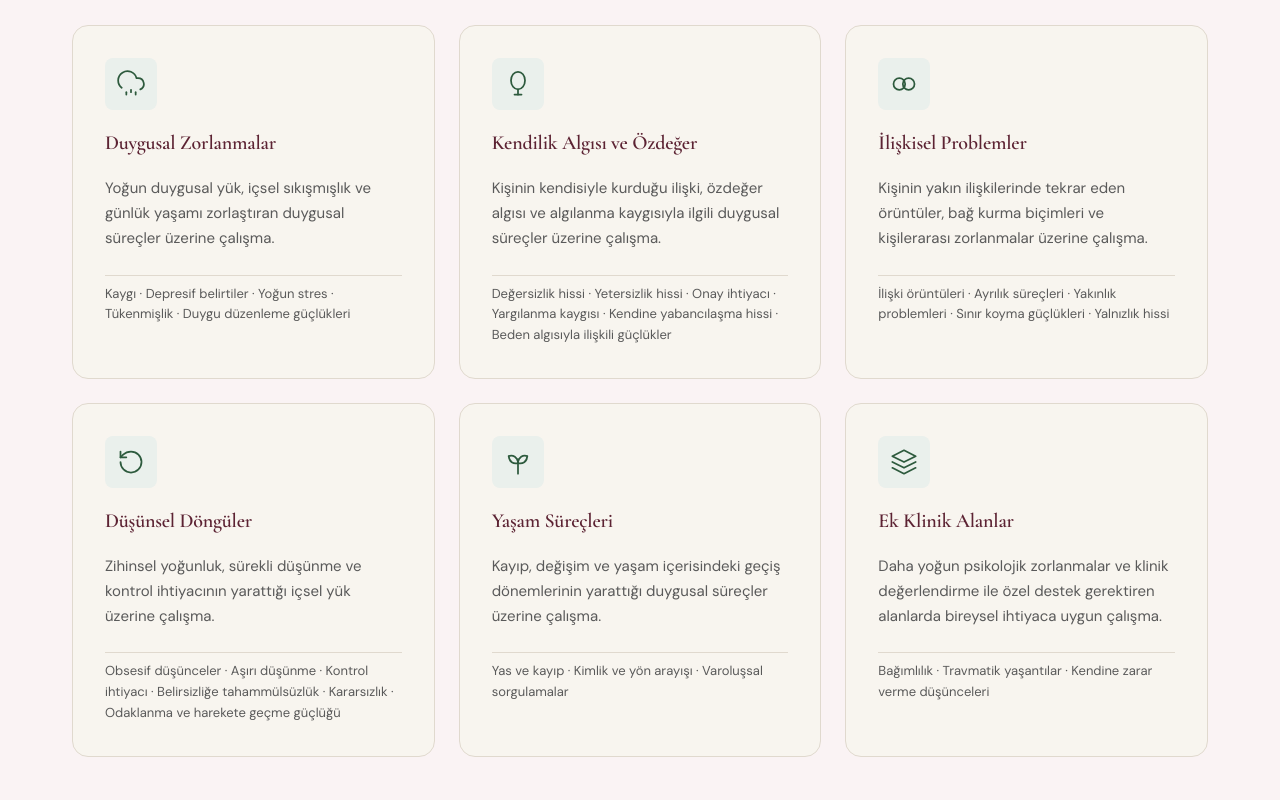
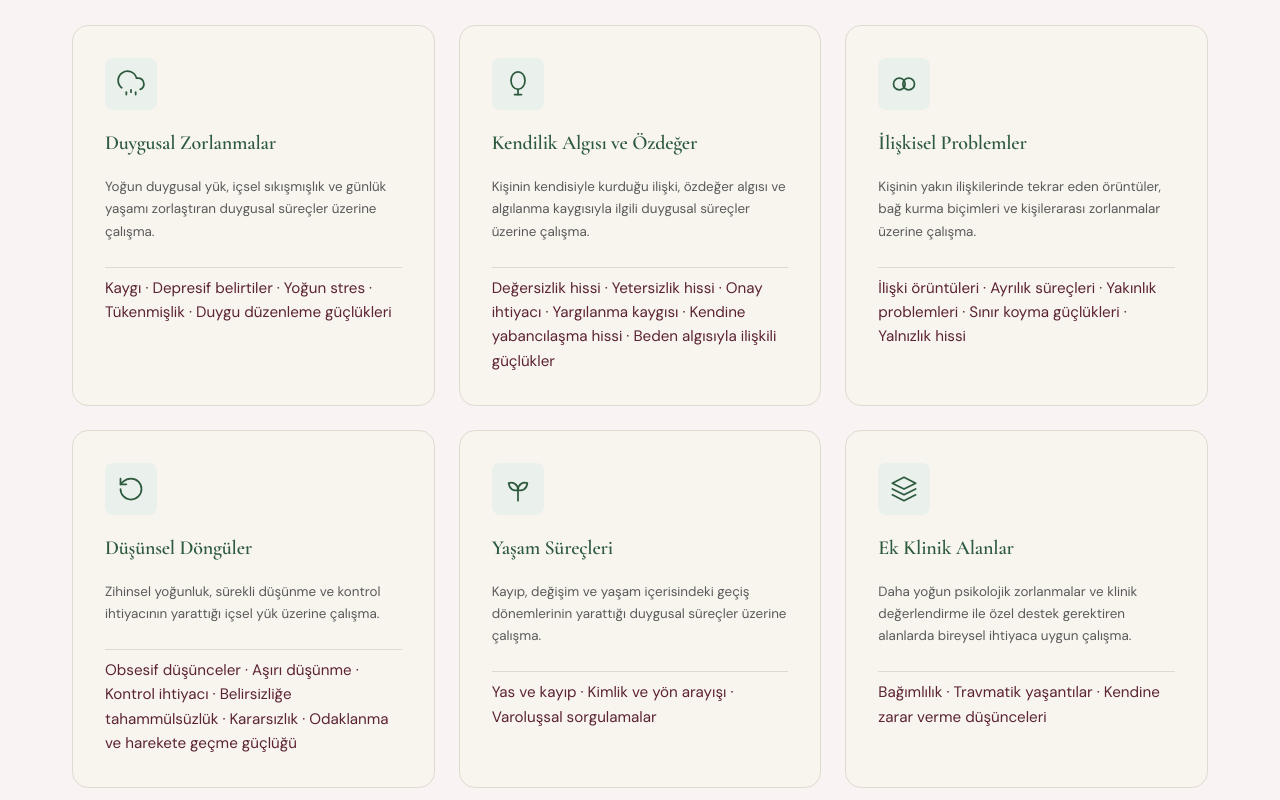
Before and after one commit to atabayraktar/psikolog-gizem-sinmaz-web-site, a Next.js app: page / in a window 1280 px wide. Shown: the part 2080-2880 px from the top of the page. Built offline with nearby package versions, Linux system fonts and the light colour scheme.

Commit message:
final changes

```diff
--- a/src/styles/components/Services.module.scss
+++ b/src/styles/components/Services.module.scss
@@ -63,7 +63,10 @@
   background: var(--color-cream-light);
   border: 1px solid var(--color-border);
   border-radius: var(--radius-lg);
-  transition: box-shadow var(--transition-base), transform var(--transition-base), border-color var(--transition-base);
+  transition:
+    box-shadow var(--transition-base),
+    transform var(--transition-base),
+    border-color var(--transition-base);
 
   &:hover {
     box-shadow: var(--shadow-md);
@@ -88,19 +91,31 @@
   font-family: var(--font-serif);
   font-size: 1.25rem;
   font-weight: 600;
-  color: var(--color-wine);
+  color: var(--color-primary);
   letter-spacing: -0.01em;
+
+  @media (max-width: 767px) {
+    font-size: 1.35rem;
+  }
 }
 
 .cardDesc {
-  font-size: 0.9375rem;
+  font-size: 0.8375rem;
   color: var(--color-text-muted);
   line-height: 1.65;
+
+  @media (min-width: 768px) and (max-width: 1199px) {
+    font-size: 0.8rem;
+  }
+
+  @media (max-width: 767px) {
+    font-size: 0.85rem;
+  }
 }
 
 .cardTags {
-  font-size: 0.8125rem;
-  color: var(--color-text-muted);
+  font-size: 0.95rem;
+  color: var(--color-wine);
   line-height: 1.6;
   margin-top: var(--sp-1);
   padding-top: var(--sp-1);
@@ -110,7 +125,7 @@
 .cardTagList {
   display: flex;
   flex-wrap: wrap;
-  gap: 6px;
+  gap: 10px;
   margin-top: var(--sp-1);
   padding-top: var(--sp-1);
   border-top: 1px solid var(--color-border);
@@ -148,7 +163,9 @@
   display: flex;
   border-radius: var(--radius-lg);
 
-  &::-webkit-scrollbar { display: none; }
+  &::-webkit-scrollbar {
+    display: none;
+  }
 }
 
 .tabletPage {
@@ -215,11 +232,17 @@
   -webkit-backdrop-filter: blur(4px);
   color: var(--color-primary);
   cursor: pointer;
-  transition: background var(--transition-fast), transform var(--transition-fast);
-  box-shadow: 0 2px 10px rgba(0,0,0,0.10);
+  transition:
+    background var(--transition-fast),
+    transform var(--transition-fast);
+  box-shadow: 0 2px 10px rgba(0, 0, 0, 0.1);
 
-  &:first-of-type { left: 0.375rem; }
-  &:last-of-type  { right: 0.375rem; }
+  &:first-of-type {
+    left: 0.375rem;
+  }
+  &:last-of-type {
+    right: 0.375rem;
+  }
 
   &:hover {
     background: rgba(255, 255, 255, 0.98);
```
